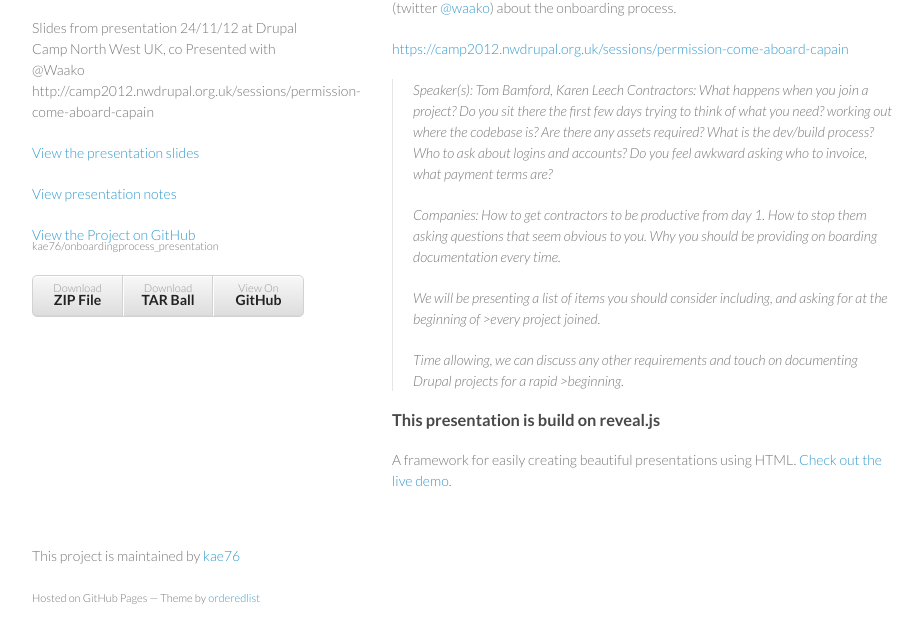
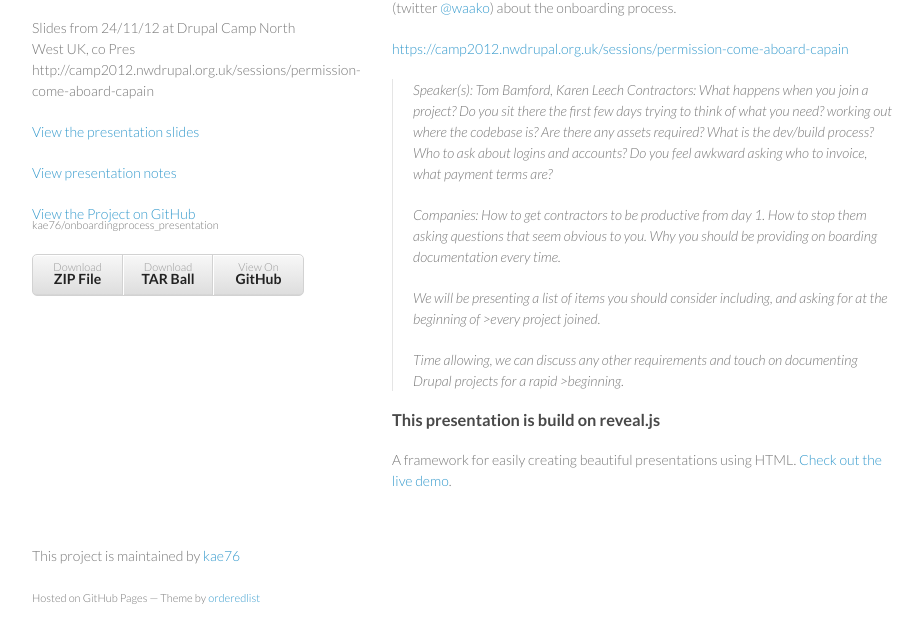
Before and after one commit to kae76/onboardingprocess_presentation, a plain HTML site: page index.html in a window 1280 px wide. Shown: the part 123-766 px from the top of the page, without its empty margins (178-1099 px from the left). Drawn offline with Linux system fonts and the light colour scheme.

Commit message:
pres page info update

```diff
--- a/index.html
+++ b/index.html
@@ -16,7 +16,7 @@
     <div class="wrapper">
       <header>
         <h1>On-boarding process presentation</h1>
-        <p>Slides from presentation 24/11/12 at Drupal Camp North West UK, co Presented with @Waako http://camp2012.nwdrupal.org.uk/sessions/permission-come-aboard-capain</p>
+        <p>Slides from 24/11/12 at Drupal Camp North West UK, co Pres http://camp2012.nwdrupal.org.uk/sessions/permission-come-aboard-capain</p>
 
         <p class="view"><a href="slides/index.html">View the presentation slides</a>
         <p class="view"><a href="slides/presentation_notes.html">View presentation notes</a>
```
